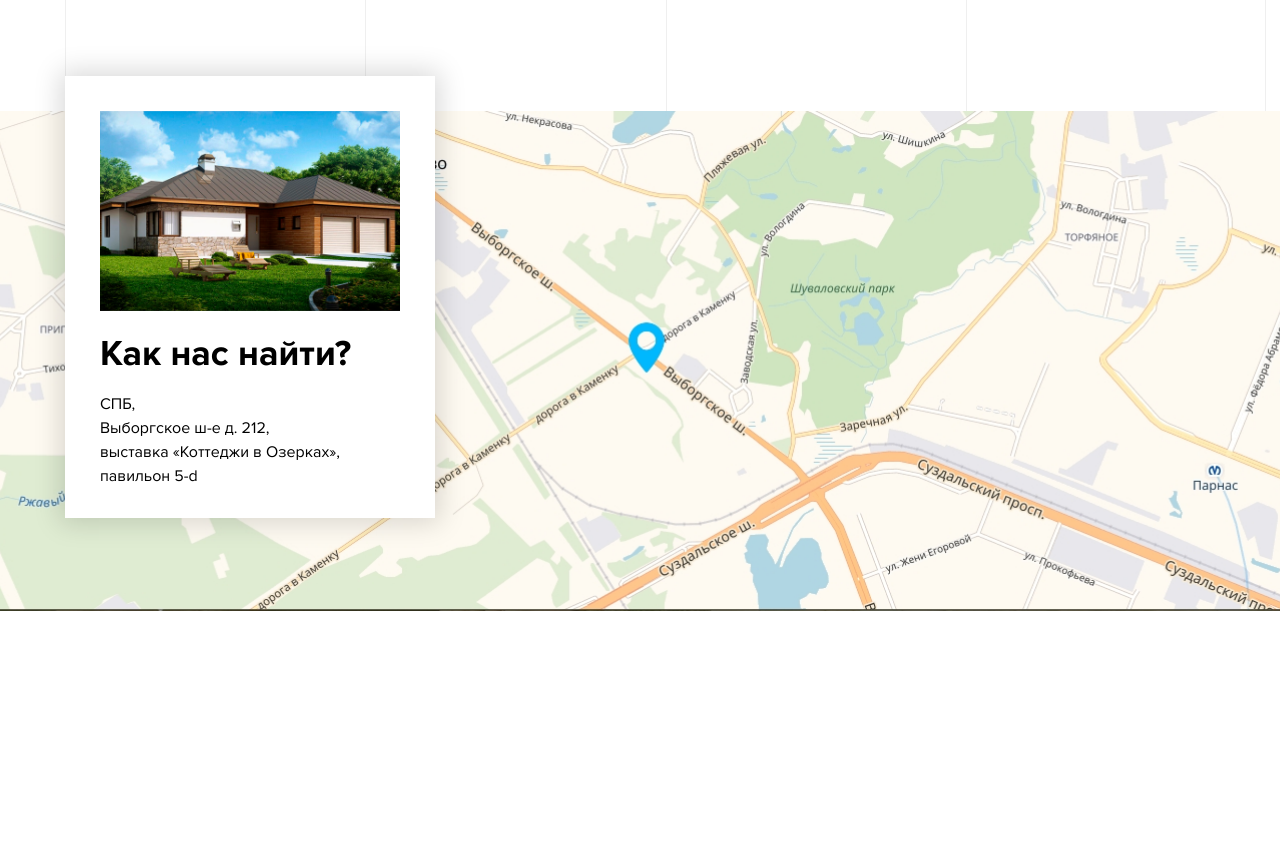
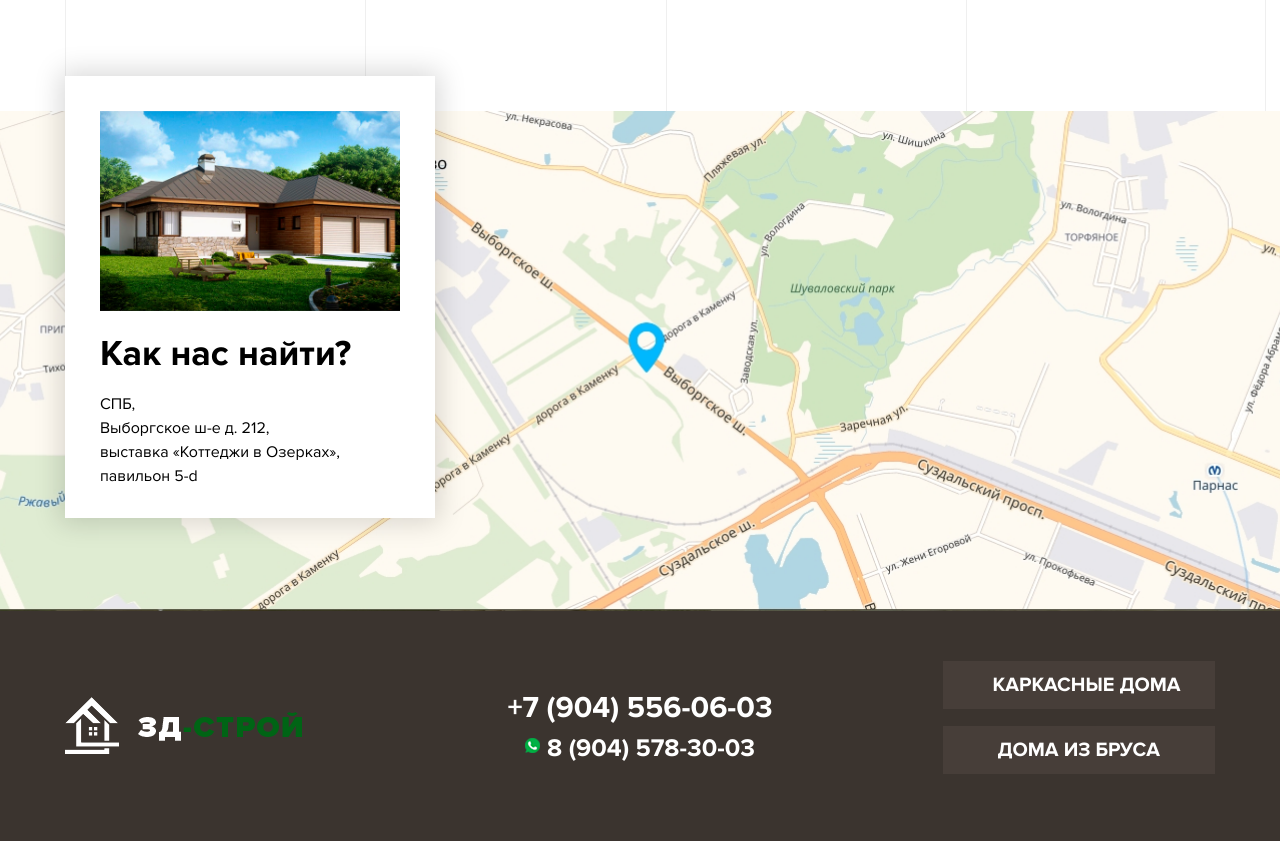
Before and after one commit to AlexKobiliansky/3d-stroj, a website: page app/index.html in a window 1280 px wide. Shown: the part 5794-6635 px from the top of the page. Before the commit the page ends 6405 px from the top, so only its background shows below. Drawn offline with Linux system fonts and the light colour scheme.

Commit message:
footer complete

```diff
--- a/app/index.html
+++ b/app/index.html
@@ -740,11 +740,40 @@
 	</section>
 	<!-- ======= END SECTION MAP ======= -->
 
+	<!-- ======= FOOTER ======= -->
+	<footer class="main-foot">
+		<div class="container">
+			<div class="row">
+				<div class="col-md-4 col-xl-3">
+					<a href="#0" class="foot-logo">
+						<img src="img/foot-logo.png" alt="alt" class="img-responsive">
+					</a>
+				</div>
+				<div class="col-md-4 col-xl-6">
+					<div class="foot-phones">
+						<div class="phone-wrap">
+							<a href="tel:+79045565603" class="foot-phone">+7 (904) 556-06-03</a>
+						</div>
+						<div class="phone-wrap">
+							<a href="tel:https://api.whatsapp.com/send?phone=380636222029" class="foot-whats whats">8 (904) 578-30-03</a>
+						</div>
+					</div>
+				</div>
+				<div class="col-md-4 col-xl-3">
+					<div class="foot-btn-wrap">
+						<a href="#0" class="btn btn-brown with-border">Каркасные дома</a>
+						<a href="#0" class="btn btn-brown with-border">Дома из бруса</a>
+					</div>
+				</div>
+			</div>
+		</div>
+	</footer>
+	<!-- ======= END FOOTER ======= -->
+
 
 </div><!-- /page-container -->
 
 
-<!--<script src="https://api-maps.yandex.ru/2.1/?lang=ru_RU" type="text/javascript"></script>-->
 <script src="js/scripts.min.js"></script>
 
 </body>
--- a/app/sass/base/_media.sass
+++ b/app/sass/base/_media.sass
@@ -69,6 +69,16 @@
 
 // ≥992px
 +media-breakpoint-down(md)
+
+  .foot-phone
+    font-size: 22px
+  .foot-whats
+    font-size: 18px
+
+  .foot-btn-wrap
+    .btn
+      font-size: 16px
+      padding: 12px
 
   .s-advantages
     padding: 75px 0
@@ -147,6 +157,17 @@
 
 // ≥768px
 +media-breakpoint-down(sm)
+
+  .foot-logo
+    img
+      margin: 0 auto 30px
+  .foot-phones
+    margin-bottom: 30px
+
+  .s-map
+    height: auto
+  #map
+    height: 500px
 
   .map-block
     position: relative
--- a/app/sass/layout/_footer.sass
+++ b/app/sass/layout/_footer.sass
@@ -0,0 +1,30 @@
+.main-foot
+  background-color: #3b342f
+  color: #fff
+  padding: 50px 0
+  text-align: center
+  position: relative
+  .row
+    align-items: center
+
+.foot-phones
+  a
+    color: #fff
+    +mt(.3s)
+    font-weight: 700
+    &:hover
+      color: $accent-darkgreen
+
+.foot-phone
+  font-size: 30px
+
+.foot-whats
+  font-size: 25px
+
+.foot-btn-wrap
+  .btn
+    font-size: 20px
+    width: 100%
+    margin-bottom: 17px
+    &:hover
+      background-color: #fff!important
--- a/app/sass/layout/_s-map.sass
+++ b/app/sass/layout/_s-map.sass
@@ -15,9 +15,9 @@
   background-color: #fff
   padding: 35px 35px 30px
   width: 370px
-
   box-shadow: 0 0 25px 5px rgba(#000, .15)
   position: absolute
+  z-index: 3
   top: -35px
   left: calc((100% - 1150px)/2)
   &-img
```
Also changed, not shown: app/css/main.min.css.
